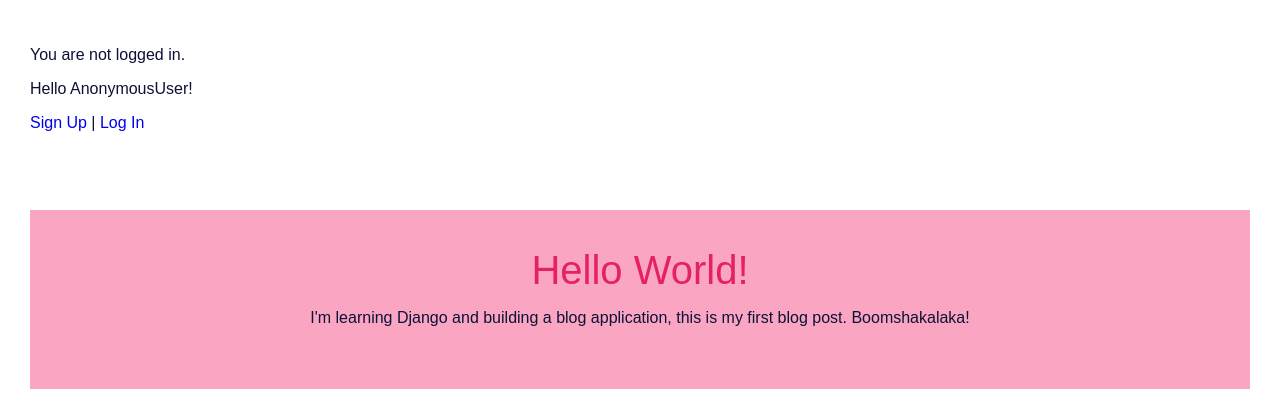
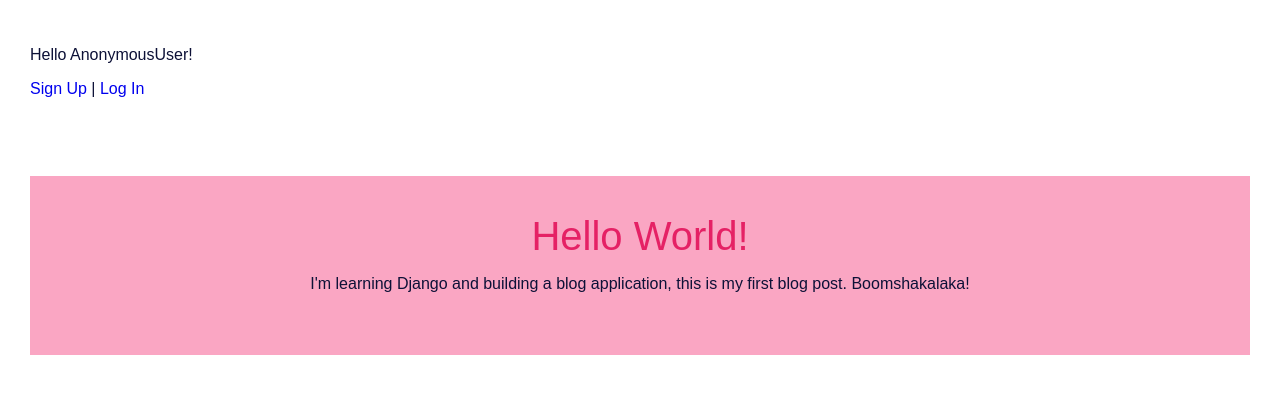
Before and after one commit to PluckyPrecious/django_plucky_blog, a Django app: page / in a window 1280 px wide. Shown: the part 68-488 px from the top of the page. Run offline with Django 3.2, Linux system fonts and the light colour scheme; data comes from the database, SQL or seed files in the repository; both versions use the stored data as it was after the commit.

Commit message:
error fix

```diff
--- a/templates/blogsections/header.html
+++ b/templates/blogsections/header.html
@@ -35,7 +35,6 @@
     <input type="hidden">
     </form>
     {% else %}
-    <p>You are not logged in.</p>
     <p>Hello {{ request.user }}!</p>
     <a href="{% url 'signup' %}">Sign Up</a> | <a href="{% url 'login' %}">Log In</a>
     {% endif %}
```
Also changed, not shown: db.sqlite3.
